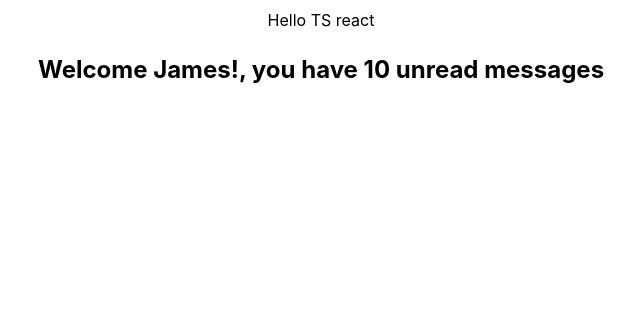
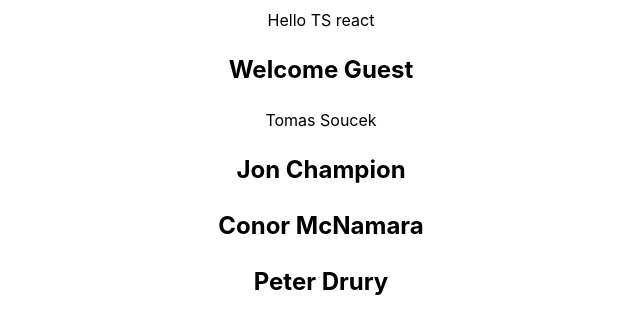
Before and after one commit to dareyOG/react-TS-vite, a React (Vite) app: page / in a window 1280 px wide. Shown: the top 334 px of the page, without its empty margins (319-959 px from the left). Built offline with nearby package versions, Linux system fonts and the light colour scheme.

Commit message:
✅basic props

```diff
--- a/src/App.tsx
+++ b/src/App.tsx
@@ -1,11 +1,23 @@
 import '../src/index.css';
 import Greet from './components/Greet';
+import Person from './components/Person';
+import PersonList from './components/PersonList';
 
 function App() {
+  const personName = { first: 'Tomas', last: 'Soucek' };
+
+  const nameList = [
+    { first: 'Jon', last: 'Champion' },
+    { first: 'Conor', last: 'McNamara' },
+    { first: 'Peter', last: 'Drury' }
+  ];
+
   return (
     <div className="App">
       Hello TS react
-      <Greet name="James" />
+      <Greet name="James" messageCount={15} isLoggedIn={false} />
+      <Person name={personName} />
+      <PersonList names={nameList} />
     </div>
   );
 }
--- a/src/components/Greet.tsx
+++ b/src/components/Greet.tsx
@@ -1,21 +1,27 @@
 type Greet = {
   name: string;
+  messageCount: number;
+  isLoggedIn: boolean;
 };
 
-/* function Greet({ name }: Greet) {
+function Greet({ name, messageCount, isLoggedIn }: Greet) {
   return (
     <div>
-      <h2>Welcome {name}!, you have 10 unread messages</h2>
+      <h2>
+        {isLoggedIn
+          ? `Welcome ${name}!, you have ${messageCount} unread messages`
+          : 'Welcome Guest'}
+      </h2>
     </div>
   );
-} */
+}
 
-function Greet(props: Greet) {
+/* function Greet(props: Greet) {
   return (
     <div>
       <h2>Welcome {props.name}!, you have 10 unread messages</h2>
     </div>
   );
-}
+}*/
 
 export default Greet;
--- /dev/null
+++ b/src/components/Person.tsx
@@ -0,0 +1,21 @@
+type Person = {
+  name: { first: string; last: string };
+};
+
+/* function Person(props: Person) {
+  return (
+    <div>
+      {props.name.first} {props.name.last}
+    </div>
+  );
+} */
+
+function Person({ name }: Person) {
+  return (
+    <div>
+      {name.first} {name.last}
+    </div>
+  );
+}
+
+export default Person;
--- /dev/null
+++ b/src/components/PersonList.tsx
@@ -0,0 +1,18 @@
+type PersonList = {
+  names: { first: string; last: string }[];
+};
+
+function PersonList({ names }: PersonList) {
+  //   console.log(names);
+  return (
+    <div>
+      {names.map(name => (
+        <h2 key={name.last}>
+          {name.first} {name.last}
+        </h2>
+      ))}
+    </div>
+  );
+}
+
+export default PersonList;
```
